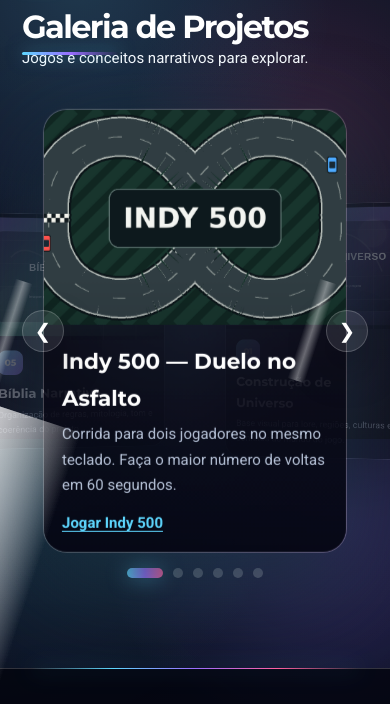
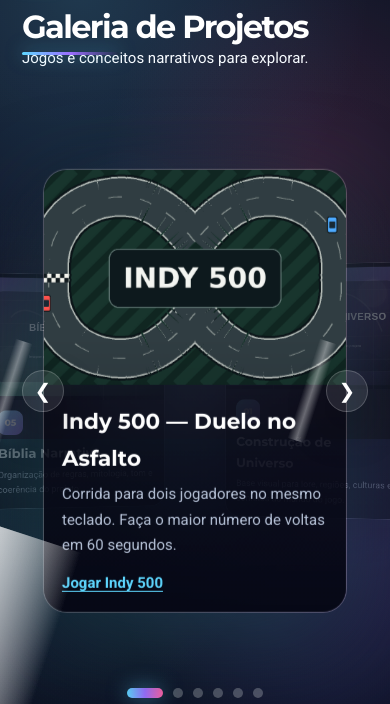
Before and after one commit to KauanCaleff/SiteCurriculo, a plain HTML site: page index.html in a window 390 px wide. Shown: the part 8001-8705 px from the top of the page. Drawn offline with Linux system fonts and the light colour scheme.

Commit message:
Remove animação do card e amplia área do carrossel

```diff
--- a/css/estilo.css
+++ b/css/estilo.css
@@ -1896,3 +1896,17 @@ footer::before {
 .slide-galeria.ativo { min-height: 0; }
 .slide-galeria.ativo .slide-info { padding-bottom: 24px; }
 @media (max-width: 700px) { .slide-galeria.ativo .slide-info { padding-bottom: 16px; } }
+
+/* Cards estáveis e espaço suficiente para a ação do projeto. */
+.carrossel-galeria { min-height: 670px; }
+.carrossel-janela { height: 650px; }
+.slide-galeria.ativo { animation: none; }
+.slide-galeria.ativo:hover { transform: translate(-50%, -50%) scale(1); }
+@media (max-width: 1080px) {
+  .carrossel-galeria { min-height: 620px; }
+  .carrossel-janela { height: 600px; }
+}
+@media (max-width: 700px) {
+  .carrossel-galeria { min-height: 570px; }
+  .carrossel-janela { height: 550px; }
+}
```
